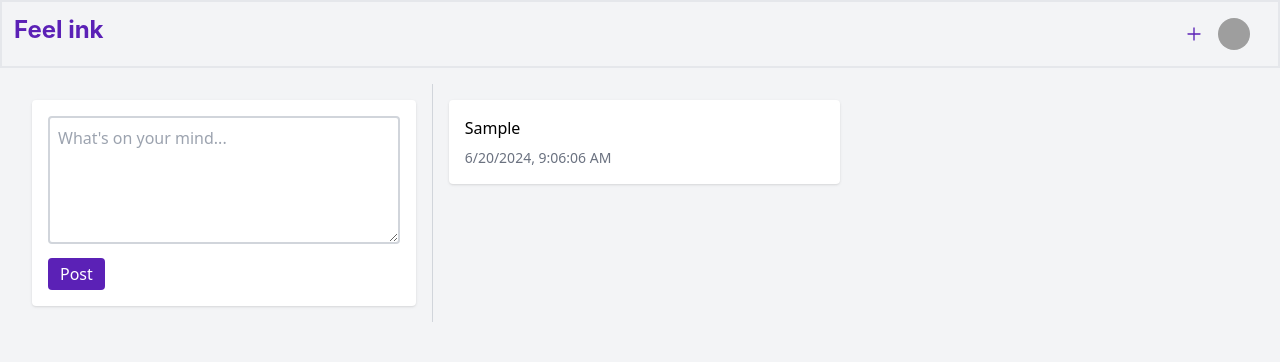
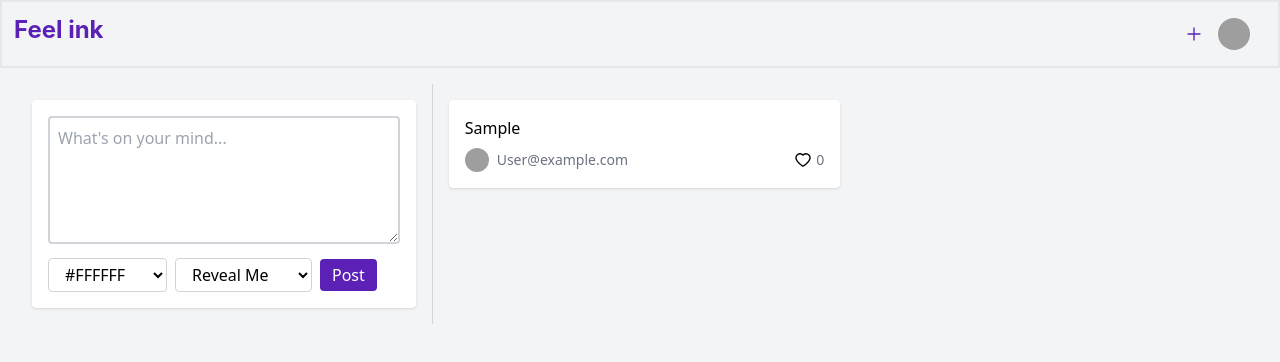
Before and after one commit to jeyemPF/feel-ink-frontend, a React (Vite) app: page /dashboard in a window 1280 px wide. Both pictures are taken after typing "Sample" into the empty fields and a click on the button "Post". Shown: the top 362 px of the page. Built offline with nearby package versions, Linux system fonts and the light colour scheme; grey boxes are pictures that could not be loaded.

Commit message:
initial for dashboard

```diff
--- a/src/pages/home/Dashboard.jsx
+++ b/src/pages/home/Dashboard.jsx
@@ -1,29 +1,73 @@
 import React, { useState } from 'react';
 import Header from '../../components/Header.jsx';
+import { HeartOutlined } from '@ant-design/icons'; // Import HeartOutlined icon from Ant Design
 
 const Dashboard = () => {
   const [postedCards, setPostedCards] = useState([]);
   const [newCardContent, setNewCardContent] = useState('');
+  const [selectedColor, setSelectedColor] = useState('#FFFFFF'); // Default color
+  const [postMode, setPostMode] = useState('reveal'); // Default post mode
 
   // Function to handle content change of the new card
   const handleNewCardContentChange = (e) => {
     setNewCardContent(e.target.value);
   };
 
+  // Function to handle color selection from dropdown
+  const handleColorChange = (e) => {
+    setSelectedColor(e.target.value);
+  };
+
+  // Function to handle post mode selection
+  const handlePostModeChange = (mode) => {
+    setPostMode(mode);
+  };
+
   // Function to add a new card to the posted cards
   const postCard = () => {
     if (newCardContent.trim() !== '') {
+      const username = postMode === 'reveal' ? 'User@example.com' : 'Anonymous';
+      const avatar = postMode === 'reveal'
+        ? 'http://res.cloudinary.com/dihmqs39z/image/upload/v1717393349/ll3mgk5u2p1cvtzrjwyl.jpg'
+        : null;
+
       const newCard = {
         id: postedCards.length + 1,
         content: newCardContent,
-        timestamp: new Date().toLocaleString(), // Adding timestamp
+        color: selectedColor, // Assign selected color to the card
+        username: username,
+        avatar: avatar,
+        reactions: { heart: 0 }, // Initialize reactions object
+        isHeartClicked: false, // Track whether heart icon is clicked
       };
+
       setPostedCards([...postedCards, newCard]);
       setNewCardContent('');
       // Additional logic for posting (e.g., API call)
       console.log('Posting:', newCardContent);
     }
   };
+
+  // Function to handle reaction (increment heart count and toggle heart click state)
+  const handleReaction = (cardId, reactionType) => {
+    const updatedCards = postedCards.map(card => {
+      if (card.id === cardId) {
+        return {
+          ...card,
+          reactions: {
+            ...card.reactions,
+            [reactionType]: card.reactions[reactionType] + 1,
+          },
+          isHeartClicked: !card.isHeartClicked, // Toggle heart click state
+        };
+      }
+      return card;
+    });
+    setPostedCards(updatedCards);
+  };
+
+  // Color options that fit within a violet theme
+  const colorOptions = ['#FFFFFF', '#EDE7F6', '#D1C4E9', '#B39DDB', '#9575CD'];
 
   return (
     <div className="min-h-screen bg-gray-100">
@@ -33,17 +77,41 @@ const Dashboard = () => {
         <div className="w-full md:w-1/3 p-4 mb-4 md:mb-0">
           <div className="p-4 rounded relative bg-white shadow">
             <textarea
-              className="w-full h-32 border-2 border-gray-300 rounded p-2 focus:outline-none focus:border-violet-500"
+              className="w-full h-32 border-2 border-gray-300 rounded p-2 focus:outline-none"
               value={newCardContent}
               onChange={handleNewCardContentChange}
               placeholder="What's on your mind..."
+              style={{ backgroundColor: selectedColor }} // Apply selected color to textarea background
             />
-            <button
-              className="mt-2 bg-violet-800 text-white py-1 px-3 rounded hover:bg-violet-600 focus:outline-none"
-              onClick={postCard}
-            >
-              Post
-            </button>
+            <div className="flex items-center mt-2">
+              {/* Display color selection dropdown */}
+              <select
+                className="bg-white border border-gray-300 rounded px-3 py-1 focus:outline-none"
+                value={selectedColor}
+                onChange={handleColorChange}
+              >
+                {colorOptions.map((color, index) => (
+                  <option key={index} value={color} style={{ backgroundColor: color }}>
+                    {color}
+                  </option>
+                ))}
+              </select>
+              {/* Display post mode selection */}
+              <select
+                className="ml-2 bg-white border border-gray-300 rounded px-3 py-1 focus:outline-none"
+                value={postMode}
+                onChange={(e) => handlePostModeChange(e.target.value)}
+              >
+                <option value="reveal">Reveal Me</option>
+                <option value="anonymous">Anonymous</option>
+              </select>
+              <button
+                className="ml-2 bg-violet-800 text-white py-1 px-3 rounded hover:bg-violet-600 focus:outline-none"
+                onClick={postCard}
+              >
+                Post
+              </button>
+            </div>
           </div>
         </div>
 
@@ -53,10 +121,26 @@ const Dashboard = () => {
         {/* Posted cards section */}
         <div className="w-full md:w-2/3 p-4">
           <div className="grid grid-cols-1 md:grid-cols-2 lg:grid-cols-2 gap-4">
-            {postedCards.map(card => (
-              <div key={card.id} className="p-4 rounded bg-white shadow">
+            {postedCards.map((card) => (
+              <div key={card.id} className="p-4 rounded bg-white shadow" style={{ backgroundColor: card.color }}>
                 <p>{card.content}</p>
-                <p className="text-sm text-gray-500 mt-2">{card.timestamp}</p> {/* Display timestamp */}
+                <div className="flex items-center mt-2 justify-between">
+                  {card.username === 'Anonymous' ? (
+                    <p className="text-sm text-gray-500">{card.username}</p>
+                  ) : (
+                    <div className="flex items-center">
+                      <img className="w-6 h-6 rounded-full mr-2" src={card.avatar} alt="Avatar" />
+                      <p className="text-sm text-gray-500">{card.username}</p>
+                    </div>
+                  )}
+                  <div className="flex items-center">
+                    <HeartOutlined
+                      style={{ color: card.isHeartClicked ? '#5B21B6' : 'black', marginRight: '5px', cursor: 'pointer' }}
+                      onClick={() => handleReaction(card.id, 'heart')}
+                    />
+                    <p className="text-sm text-gray-500">{card.reactions.heart}</p>
+                  </div>
+                </div>
               </div>
             ))}
           </div>
```
